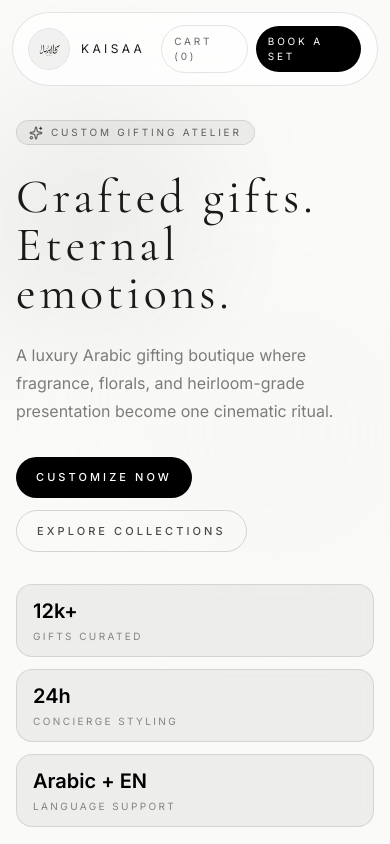
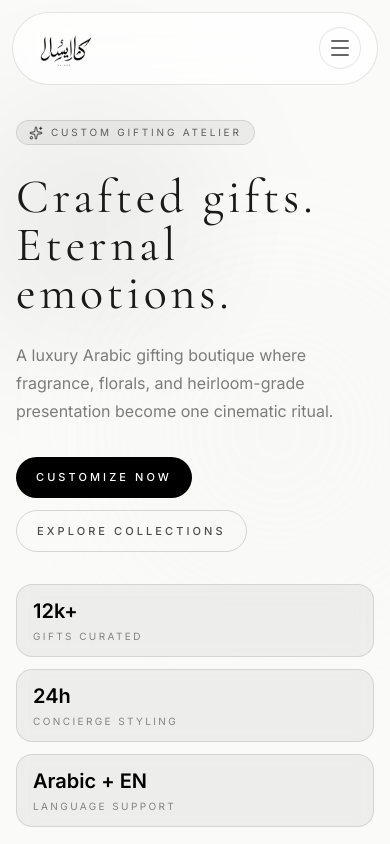
Before and after one commit to hameed-afsar-km/E-Com-Custom-Design, a Next.js app: page / in a window 390 px wide. Shown: the top 844 px of the page. Built offline with nearby package versions, Linux system fonts and the light colour scheme.

Commit message:
refactor: Navbar redesign

```diff
--- a/src/app/page.tsx
+++ b/src/app/page.tsx
@@ -4,7 +4,7 @@ import { AnimatePresence, motion } from "framer-motion";
 import Image from "next/image";
 import Link from "next/link";
 import { useEffect, useMemo, useState } from "react";
-import { Gift, Sparkles } from "lucide-react";
+import { Gift, Menu, Sparkles } from "lucide-react";
 import { collectionHighlights, howItWorks, productCatalog, testimonials } from "@/lib/brand-data";
 import { useCartStore } from "@/store/cart-store";
 
@@ -98,10 +98,10 @@ export default function Home() {
             animate={{ y: 0 }}
             exit={{ y: "-100vh" }}
             transition={{ duration: 0.9, ease: [0.76, 0, 0.24, 1] }}
-            className="fixed inset-0 z-[100] bg-white"
+            className="fixed inset-0 z-[100] flex items-center justify-center overflow-hidden bg-black"
           >
             <video
-              className="absolute inset-0 h-full w-full object-cover"
+              className={`absolute inset-0 h-full w-full object-cover ${isAndroid ? "scale-95" : ""}`}
               autoPlay
               muted
               playsInline
@@ -124,7 +124,11 @@ export default function Home() {
           animate={{ opacity: 1, y: 0 }}
           className={`fixed inset-x-0 top-3 z-50 mx-auto w-[calc(100%-1.5rem)] max-w-6xl rounded-full border border-black/10 px-4 py-3 backdrop-blur-xl transition-all duration-300 ${scrolled ? "bg-white/90 shadow-[0_18px_60px_-20px_rgba(0,0,0,0.15)]" : "bg-white/75"}`}
         >
-          <div className="flex items-center justify-between gap-4">
+          <div className="flex items-center">
+            <Link href="/" className="flex-1">
+              <Image src="/logo-no-bg.png" alt="KAISAA" width={70} height={70} />
+            </Link>
+
             <div className="hidden items-center gap-6 text-[11px] uppercase tracking-[0.24em] text-black/50 md:flex">
               <Link href="#home" className="transition hover:text-black">Home</Link>
               <Link href="#collections" className="transition hover:text-black">Collections</Link>
@@ -133,20 +137,18 @@ export default function Home() {
               <Link href="#story" className="transition hover:text-black">About</Link>
             </div>
 
-            <Link href="/" className="flex items-center gap-3">
-              <div className="flex h-10 w-10 items-center justify-center rounded-full bg-black/5 ring-1 ring-black/10">
-                <Image src="/logo-no-bg.png" alt="KAISAA logo" width={28} height={28} />
+            <div className="flex flex-1 items-center justify-end gap-2">
+              <div className="hidden items-center gap-2 md:flex">
+                <Link href="/cart" className="rounded-full border border-black/10 px-3 py-2 text-[10px] uppercase tracking-[0.28em] text-black/60 transition hover:bg-black/5">
+                  Cart ({cartCount})
+                </Link>
+                <Link href="/checkout" className="rounded-full bg-black px-3 py-2 text-[10px] uppercase tracking-[0.28em] text-white transition hover:bg-gray-800">
+                  Book a set
+                </Link>
               </div>
-              <p className="text-xs uppercase tracking-[0.28em] text-[#1a1a1a]">KAISAA</p>
-            </Link>
-
-            <div className="flex items-center gap-2">
-              <Link href="/cart" className="rounded-full border border-black/10 px-3 py-2 text-[10px] uppercase tracking-[0.28em] text-black/60 transition hover:bg-black/5">
-                Cart ({cartCount})
-              </Link>
-              <Link href="/checkout" className="rounded-full bg-black px-3 py-2 text-[10px] uppercase tracking-[0.28em] text-white transition hover:bg-gray-800">
-                Book a set
-              </Link>
+              <button className="flex items-center justify-center rounded-full border border-black/10 p-2 md:hidden">
+                <Menu className="h-6 w-6 text-black/60" />
+              </button>
             </div>
           </div>
         </motion.nav>
```
